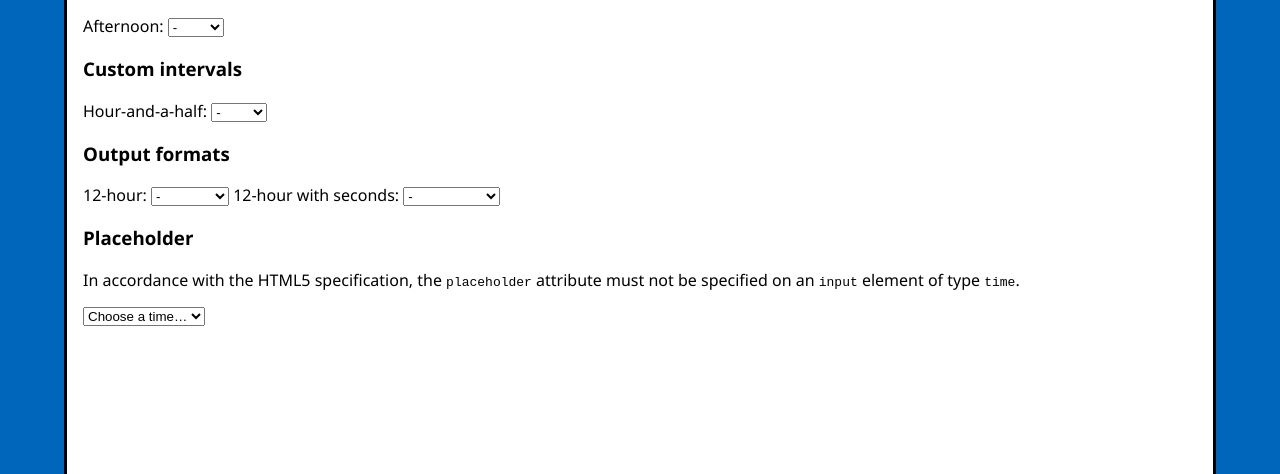
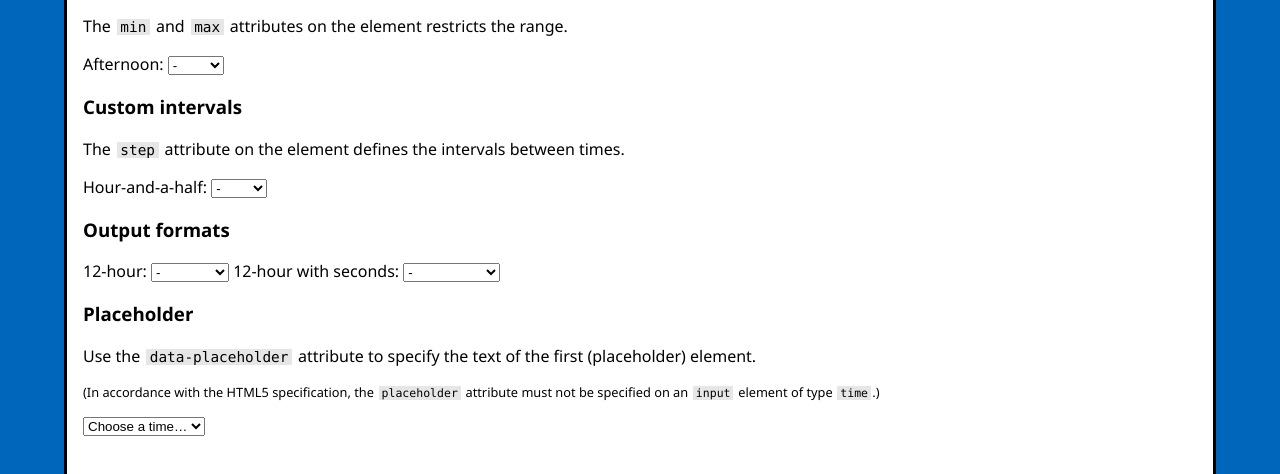
Before and after one commit to RinkAttendant6/qcTimepicker, a website: page Demo/demo.html in a window 1280 px wide. Shown: the part 326-800 px from the top of the page. Drawn offline with nearby package versions, Linux system fonts and the light colour scheme.

Commit message:
Update demo

```diff
--- a/Demo/demo.css
+++ b/Demo/demo.css
@@ -22,3 +22,15 @@ body {
     right: 0;
     border: 0;
 }
+
+code {
+    font-family: Consolas, monospace;
+    font-size: 0.9em;
+    margin: auto 0.125em;
+    padding: 0 0.25em;
+    background-color: #e6e6e6;
+}
+
+.small {
+    font-size: 0.8em;
+}
--- a/Demo/demo.html
+++ b/Demo/demo.html
@@ -25,16 +25,20 @@
         <section id='demo-custom-range'>
             <h3>Custom time range</h3>
 
+            <p>The <code>min</code> and <code>max</code> attributes on the element restricts the range.</p>
+
             <p>
-                <label for='demo-custom-range-1'>Afternoon:</label> <input type='time' class='timepicker' id='demo-custom-range-1' required>
+                <label for='demo-custom-range-1'>Afternoon:</label> <input type='time' class='timepicker' id='demo-custom-range-1' required min='08:30' max='15:30'>
             </p>
         </section>
 
         <section id='demo-custom-intervals'>
             <h3>Custom intervals</h3>
 
+            <p>The <code>step</code> attribute on the element defines the intervals between times.</p>
+
             <p>
-                <label for='demo-custom-intervals-1'>Hour-and-a-half:</label> <input type='time' class='timepicker' id='demo-custom-intervals-1' required>
+                <label for='demo-custom-intervals-1'>Hour-and-a-half:</label> <input type='time' class='timepicker' id='demo-custom-intervals-1' required min='08:30' max='15:30' step='5400'>
             </p>
         </section>
 
@@ -42,18 +46,19 @@
             <h3>Output formats</h3>
 
             <p>
-                <label for='demo-custom-formats-1'>12-hour:</label> <input type='time' class='timepicker' id='demo-custom-formats-1' required>
-                <label for='demo-custom-formats-2'>12-hour with seconds:</label> <input type='time' class='timepicker' id='demo-custom-formats-2' required>
+                <label for='demo-custom-formats-1'>12-hour:</label> <input type='time' class='timepicker' id='demo-custom-formats-1' required min='08:30' max='15:30' step='5400'>
+                <label for='demo-custom-formats-2'>12-hour with seconds:</label> <input type='time' class='timepicker' id='demo-custom-formats-2' required min='08:30' max='15:30' step='5400'>
             </p>
         </section>
 
         <section id='demo-placeholder'>
             <h3>Placeholder</h3>
 
-            <p>In accordance with the HTML5 specification, the <code>placeholder</code> attribute must not be specified on an <code>input</code> element of type <code>time</code>.</p>
+            <p>Use the <code>data-placeholder</code> attribute to specify the text of the first (placeholder) element.</p>
+            <p class='small'>(In accordance with the HTML5 specification, the <code>placeholder</code> attribute must not be specified on an <code>input</code> element of type <code>time</code>.)</p>
 
             <p>
-                <label hidden for='demo-placeholder-1' style='display: none;'>Choose a time:</label> <input class='timepicker' id='demo-placeholder-1' required placeholder='Choose a time…'>
+                <label hidden for='demo-placeholder-1' style='display: none;'>Choose a time:</label> <input type='time' class='timepicker' id='demo-placeholder-1' required data-placeholder='Choose a time…' min='08:30' max='15:30' step='5400'>
             </p>
         </section>
     </section>
--- a/Demo/demo.js
+++ b/Demo/demo.js
@@ -1,34 +1,17 @@
 $(document).ready(function() {
     $('.timepicker', '#demo-basic').qcTimepicker();
 
-    $('.timepicker', '#demo-custom-range').qcTimepicker({
-        minTime: '8:30',
-        maxTime: '15:30'
-    });
+    $('.timepicker', '#demo-custom-range').qcTimepicker();
 
-    $('.timepicker', '#demo-custom-intervals').qcTimepicker({
-        minTime: '8:30',
-        maxTime: '15:30',
-        step: '0:90'
-    });
+    $('.timepicker', '#demo-custom-intervals').qcTimepicker();
 
     $('#demo-custom-formats-1').qcTimepicker({
-        minTime: '8:30',
-        maxTime: '15:30',
-        step: '0:90',
         format: 'h:mm a'
     });
 
     $('#demo-custom-formats-2').qcTimepicker({
-        minTime: '8:30',
-        maxTime: '15:30',
-        step: '0:90',
         format: 'h:mm:ss a'
     });
 
-    $('.timepicker', '#demo-placeholder').qcTimepicker({
-        minTime: '8:30',
-        maxTime: '15:30',
-        step: '0:90'
-    });
+    $('.timepicker', '#demo-placeholder').qcTimepicker();
 });
```
